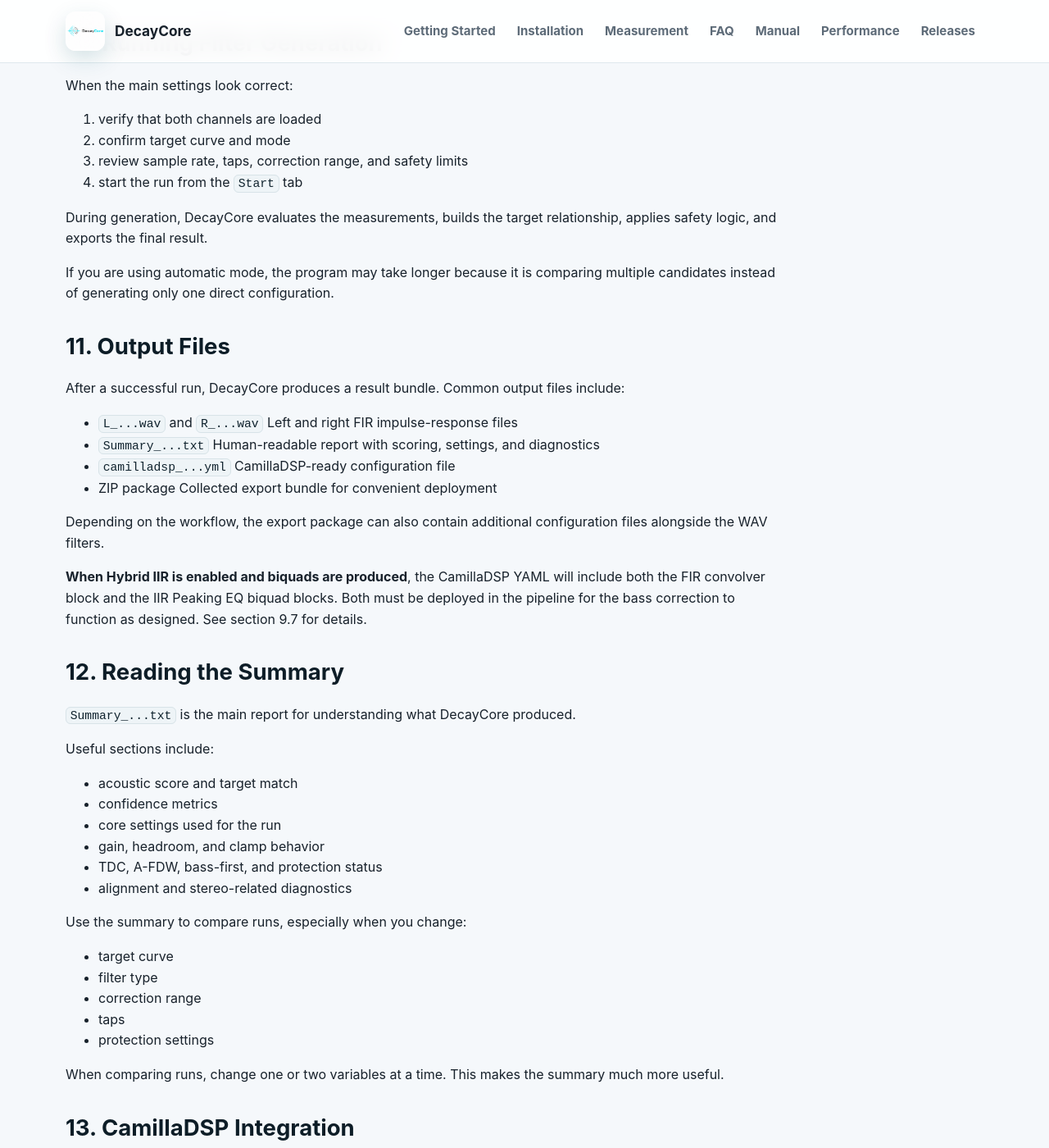
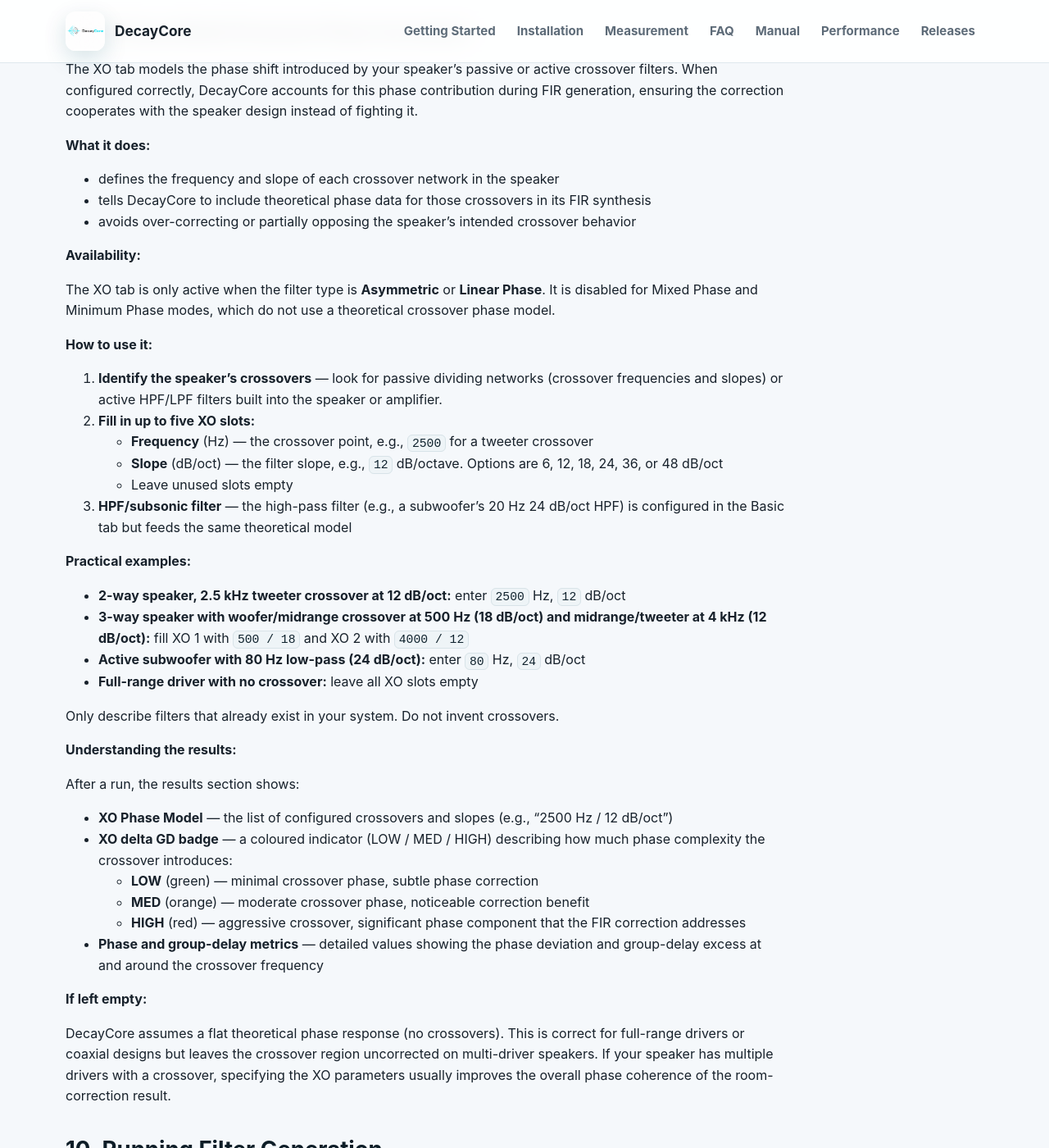
Before and after one commit to VilhoValittu/DecayCore, a Jekyll site: the page built from docs/User_Manual.md, in a window 1280 px wide and 1400 px high, scrolled down 11012 px. Shown: the whole window at 82% size. Built offline with Jekyll 4.4.1, drawn with Linux system fonts in a browser that asks for light colours.

Commit message:
Enhance User Manual: Add XO Phase Model section and clarify performance report description

```diff
--- a/docs/User_Manual.md
+++ b/docs/User_Manual.md
@@ -437,6 +437,53 @@
 
 Controls are available in the Advanced tab under a collapsible hybrid IIR tuning section. Default state is disabled.
 
+### 9.8 XO Phase Model (Crossover Phase Correction)
+
+The XO tab models the phase shift introduced by your speaker's passive or active crossover filters. When configured correctly, DecayCore accounts for this phase contribution during FIR generation, ensuring the correction cooperates with the speaker design instead of fighting it.
+
+**What it does:**
+
+- defines the frequency and slope of each crossover network in the speaker
+- tells DecayCore to include theoretical phase data for those crossovers in its FIR synthesis
+- avoids over-correcting or partially opposing the speaker's intended crossover behavior
+
+**Availability:**
+
+The XO tab is only active when the filter type is **Asymmetric** or **Linear Phase**. It is disabled for Mixed Phase and Minimum Phase modes, which do not use a theoretical crossover phase model.
+
+**How to use it:**
+
+1. **Identify the speaker's crossovers** — look for passive dividing networks (crossover frequencies and slopes) or active HPF/LPF filters built into the speaker or amplifier.
+2. **Fill in up to five XO slots:**
+   - **Frequency** (Hz) — the crossover point, e.g., `2500` for a tweeter crossover
+   - **Slope** (dB/oct) — the filter slope, e.g., `12` dB/octave. Options are 6, 12, 18, 24, 36, or 48 dB/oct
+   - Leave unused slots empty
+3. **HPF/subsonic filter** — the high-pass filter (e.g., a subwoofer's 20 Hz 24 dB/oct HPF) is configured in the Basic tab but feeds the same theoretical model
+
+**Practical examples:**
+
+- **2-way speaker, 2.5 kHz tweeter crossover at 12 dB/oct:** enter `2500` Hz, `12` dB/oct
+- **3-way speaker with woofer/midrange crossover at 500 Hz (18 dB/oct) and midrange/tweeter at 4 kHz (12 dB/oct):** fill XO 1 with `500 / 18` and XO 2 with `4000 / 12`
+- **Active subwoofer with 80 Hz low-pass (24 dB/oct):** enter `80` Hz, `24` dB/oct
+- **Full-range driver with no crossover:** leave all XO slots empty
+
+Only describe filters that already exist in your system. Do not invent crossovers.
+
+**Understanding the results:**
+
+After a run, the results section shows:
+
+- **XO Phase Model** — the list of configured crossovers and slopes (e.g., "2500 Hz / 12 dB/oct")
+- **XO delta GD badge** — a coloured indicator (LOW / MED / HIGH) describing how much phase complexity the crossover introduces:
+  - **LOW** (green) — minimal crossover phase, subtle phase correction
+  - **MED** (orange) — moderate crossover phase, noticeable correction benefit
+  - **HIGH** (red) — aggressive crossover, significant phase component that the FIR correction addresses
+- **Phase and group-delay metrics** — detailed values showing the phase deviation and group-delay excess at and around the crossover frequency
+
+**If left empty:**
+
+DecayCore assumes a flat theoretical phase response (no crossovers). This is correct for full-range drivers or coaxial designs but leaves the crossover region uncorrected on multi-driver speakers. If your speaker has multiple drivers with a crossover, specifying the XO parameters usually improves the overall phase coherence of the room-correction result.
+
 ## 10. Running Filter Generation
 
 When the main settings look correct:
```
Also changed, not shown: docs/index.md (+1 -1 lines).
